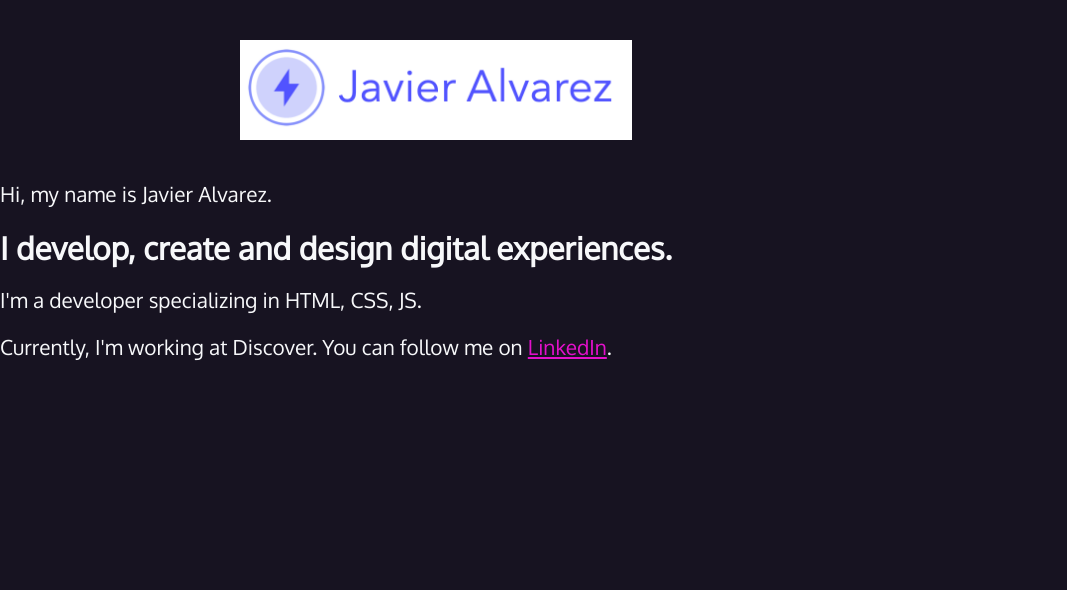
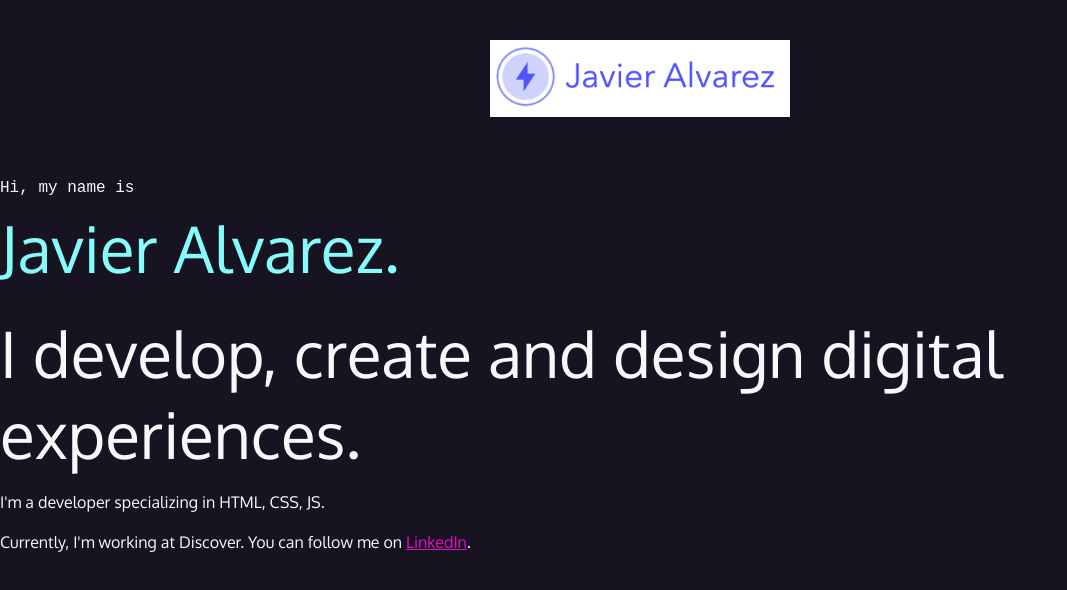
Before and after one commit to javierfrancisco/javier-alvarez-portfolio, a React (Vite) app: page / in a window 1280 px wide. Shown: the top 590 px of the page, without its empty margins (0-1067 px from the left). Built offline with nearby package versions, Linux system fonts and the light colour scheme.

Commit message:
Update formatting

```diff
--- a/src/Portfolio.jsx
+++ b/src/Portfolio.jsx
@@ -2,12 +2,18 @@ const Portfolio = () => {
   return (
     <div>
       <section id="intro">
-        <p>
-          Hi, my name is <span>Javier Alvarez</span>.
+        <p className="name">
+          Hi, my name is <span>Javier Alvarez.</span>
         </p>
         <h2>I develop, create and design digital experiences.</h2>
         <p>I'm a developer specializing in HTML, CSS, JS.</p>
-        <p>Currently, I'm working at Discover. You can follow me on <a href="https://www.linkedin.com/in/javier-alvarez-35528836/">LinkedIn</a>.</p>
+        <p>
+          Currently, I'm working at Discover. You can follow me on{" "}
+          <a href="https://www.linkedin.com/in/javier-alvarez-35528836/">
+            LinkedIn
+          </a>
+          .
+        </p>
       </section>
     </div>
   );
--- a/src/style.css
+++ b/src/style.css
@@ -48,11 +48,34 @@ header > a,
   background-image: url(./resources/images/image-logo.png);
   background-size: contain;
   background-repeat: no-repeat;
-  width: 800px;
+  width: 300px;
   height: 100px;
   overflow: hidden;
   margin: 20px 0;
 }
+
+/* intro styles */
+#intro {
+  padding-bottom: 10rem;
+}
+#intro p {
+  font-size: 1rem;
+  line-height: 1.5;
+}
+#intro .name {
+  font-family: var(--mono);
+}
+#intro span {
+  font-family: var(--sans);
+  font-size: 4rem;
+  color: var(--aqua);
+  display: block;
+}
+#intro h2 {
+  font-size: 4rem;
+  font-weight: normal;
+}
+
 
 
   .search-params {
```
Also changed, not shown: src/resources/images/charging.png (deleted), src/resources/images/image-logo_1.png (deleted).
